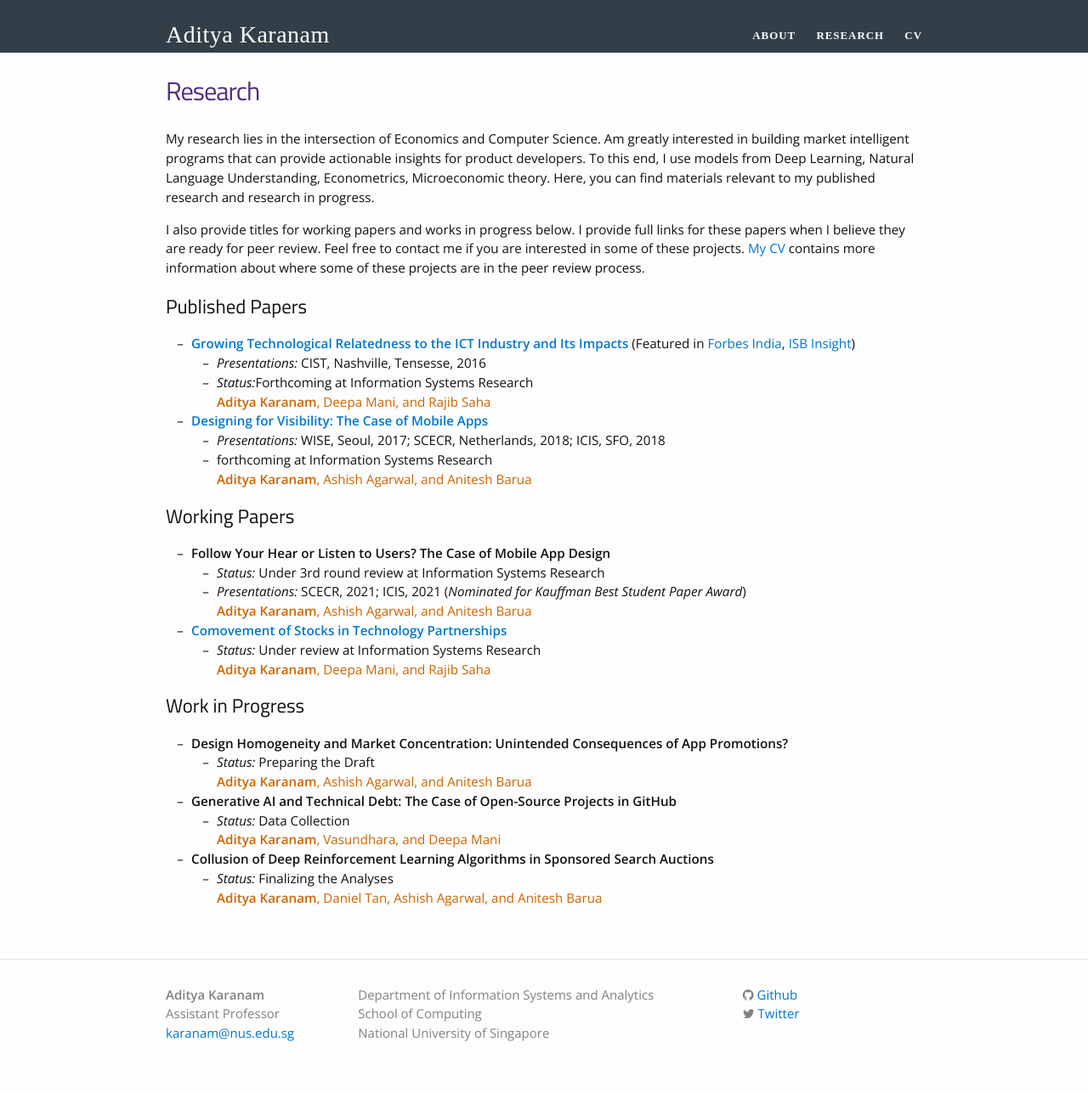
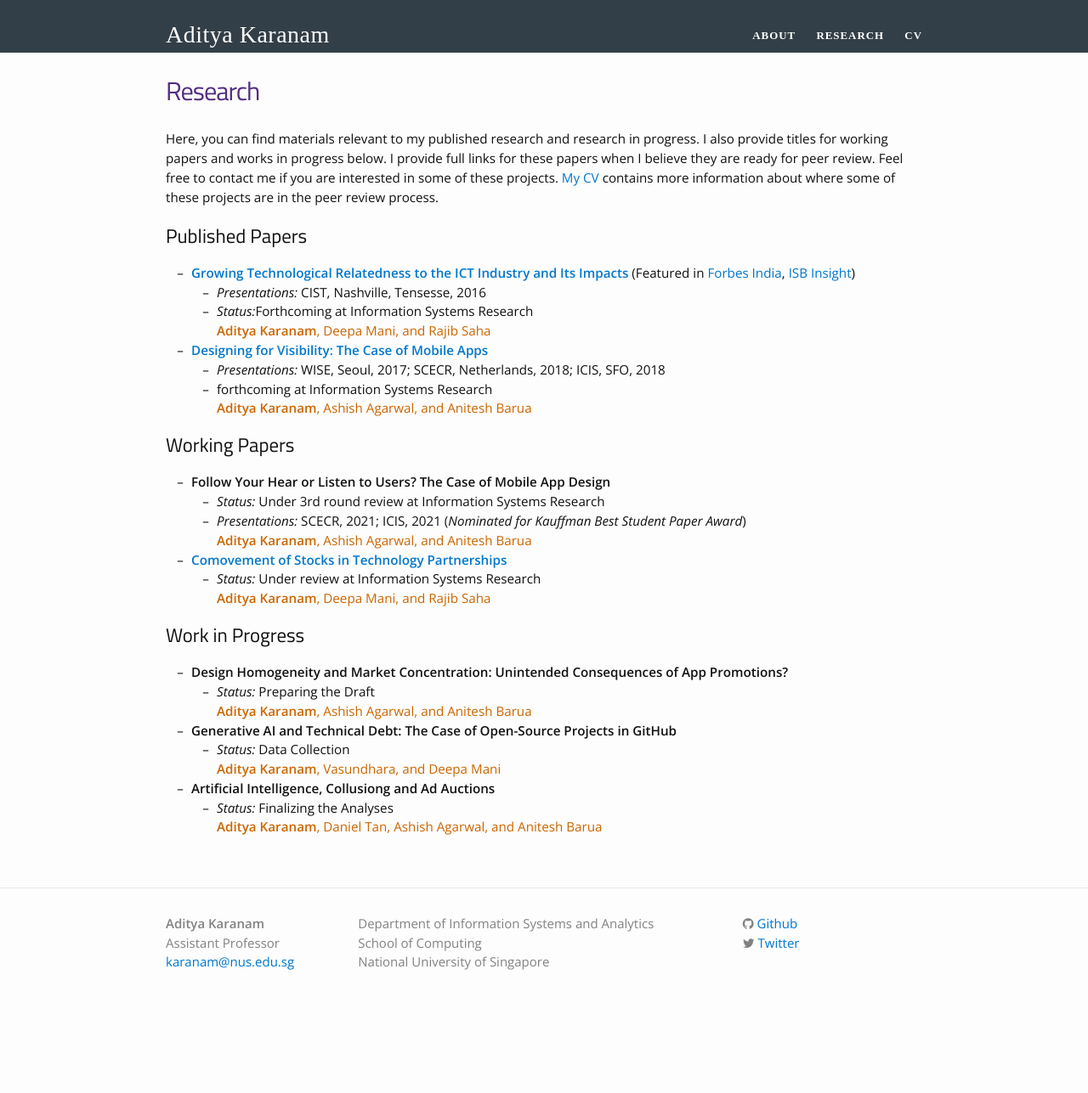
Before and after one commit to askaranam/askaranam.github.io, a Jekyll site: the page built from research.md, in a window 1280 px wide. Shown: the whole page at 85% size. Built offline with Jekyll 4.4.1, drawn with Linux system fonts in a browser that asks for light colours; nearby versions of some CDN libraries; some web fonts are replaced; after the commit the page ends 1204 px from its top, so only the background shows below that.

Commit message:
Update research.md

```diff
--- a/research.md
+++ b/research.md
@@ -6,9 +6,7 @@ permalink: /research/
 
 <!-- {% include image.html url="/images/falklands-rally-1982.jpg" caption="Argentine citizens rally in April 1982 at May Square in Buenos Aires, demonstrating support for their government's recent invasion of the British-held Falkland Islands. (Panta Astiazaran, AFP, Getty Images)" width=400 align="right" %} -->
 
-My research lies in the intersection of Economics and Computer Science. Am greatly interested in building market intelligent programs that can provide actionable insights for product developers. To this end, I use models from Deep Learning, Natural Language Understanding, Econometrics, Microeconomic theory. Here, you can find materials relevant to my published research and research in progress.
-
-I also provide titles for working papers and works in progress below. I provide full links for these papers when I believe they are ready for peer review. Feel free to contact me if you are interested in some of these projects. [My CV](http://askaranam.github.io/cv/) contains more information about where some of these projects are in the peer review process.
+Here, you can find materials relevant to my published research and research in progress. I also provide titles for working papers and works in progress below. I provide full links for these papers when I believe they are ready for peer review. Feel free to contact me if you are interested in some of these projects. [My CV](http://askaranam.github.io/cv/) contains more information about where some of these projects are in the peer review process.
 
 <!-- I also offer [a three-page research statement](/docs/svm-research-statement.pdf) that summarizes and contextualizes my different research agendas. -->
 
@@ -46,7 +44,7 @@ I also provide titles for working papers and works in progress below. I provide
 * **Generative AI and Technical Debt: The Case of Open-Source Projects in GitHub**
     * *Status:* Data Collection <br/>
     <span style="color: rgb(204,102,0)"><b>Aditya Karanam</b>, Vasundhara, and Deepa Mani</span>
-* **Collusion of Deep Reinforcement Learning Algorithms in Sponsored Search Auctions**
+* **Artificial Intelligence, Collusiong and Ad Auctions**
     * *Status:* Finalizing the Analyses <br/>
     <span style="color: rgb(204,102,0)"><b>Aditya Karanam</b>, Daniel Tan, Ashish Agarwal, and Anitesh Barua</span>
 
```
